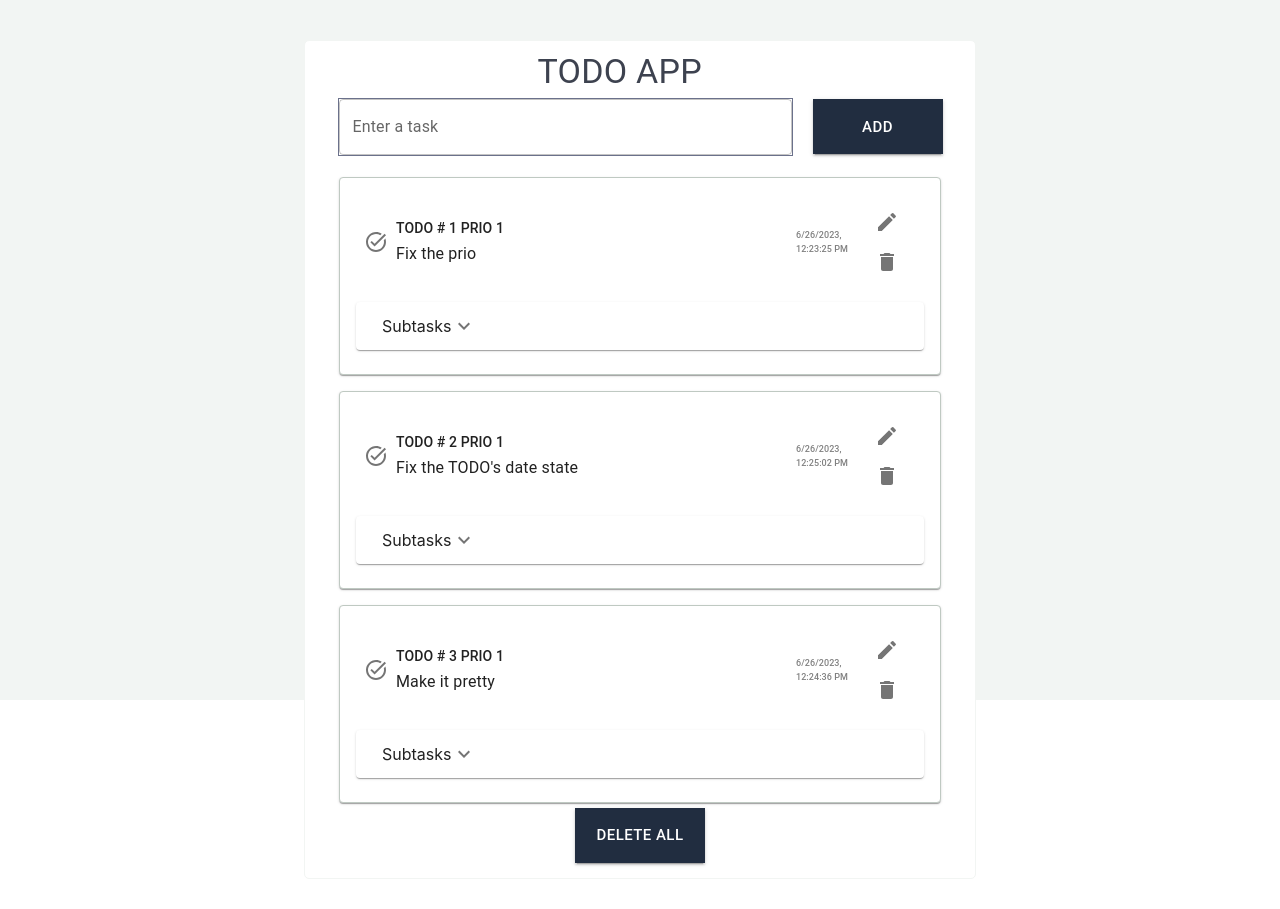
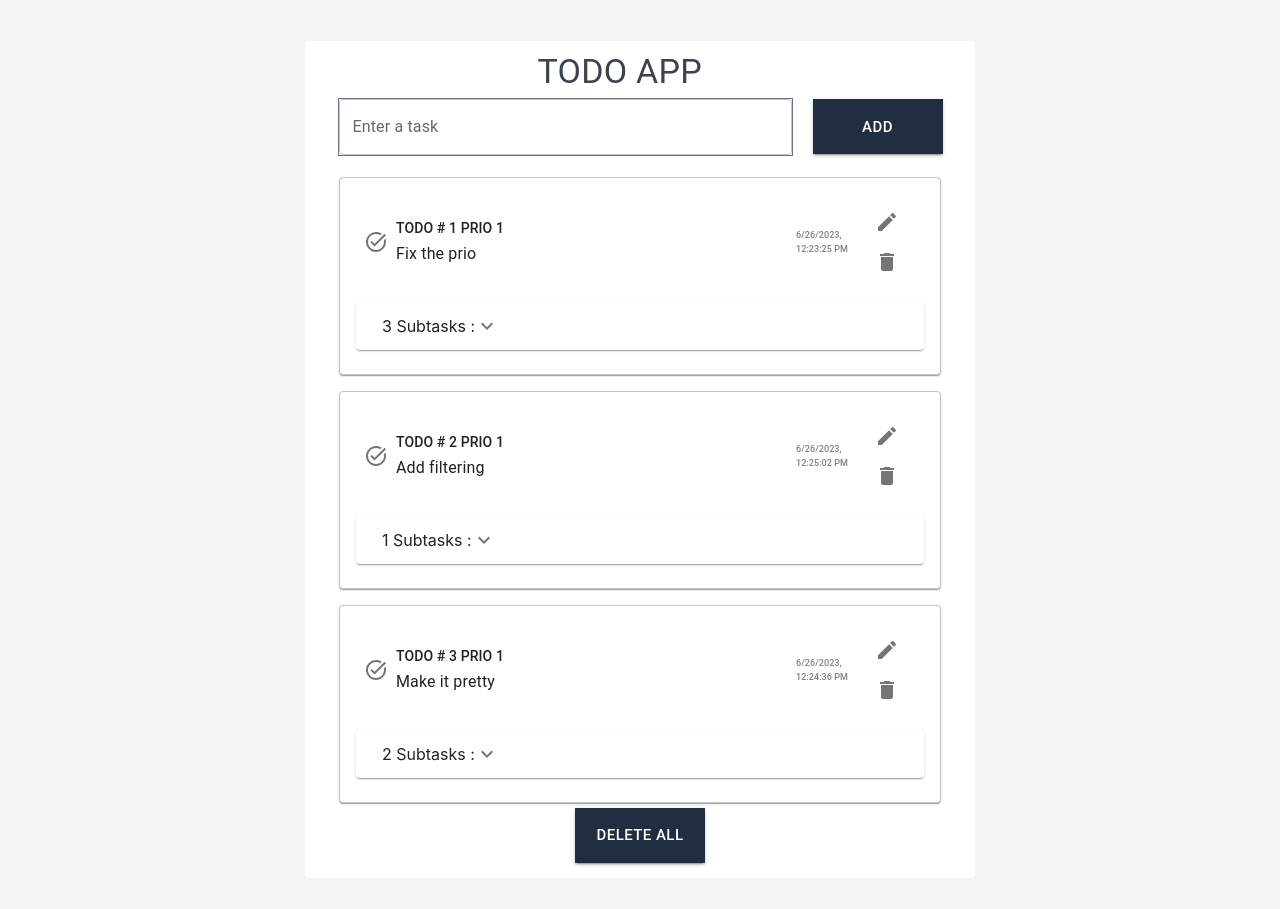
Before and after one commit to aleneagu96/todo2, a React (Create React App) app: page / in a window 1280 px wide. Before the commit the page ends 879 px from the top, so only its background shows below. Built offline with nearby package versions, Linux system fonts and the light colour scheme; the HTML template or start-up script is replaced by a standard one.

Commit message:
implemented subtasks

```diff
--- a/src/App.js
+++ b/src/App.js
@@ -9,7 +9,8 @@ function App() {
   const useStyles= makeStyles((theme) => ({
     appStyle:{
       backgroundColor: '#f2f5f3',
-      height:700,
+      height:'auto',
+      paddingBottom:30,
 
     },
   }));
--- a/src/components/List/List.jsx
+++ b/src/components/List/List.jsx
@@ -71,6 +71,7 @@ function List() {
       prio: 1,
       index: todos.length + 1,
       date: new Date().toLocaleString(),
+      subTasks: [],
     };
 
     setTodos((prevTodos) => [...prevTodos, newTodo]);
@@ -97,25 +98,25 @@ function List() {
   const increasePrio = (newIndex, updatedPrio) => {
     const update = todos.map((todo, index) =>
       index === newIndex ?
-      {...todo, prio: updatedPrio+1} : todo);
-      setEditedPrio(updatedPrio +1);
-      setTodos(update);
+        { ...todo, prio: updatedPrio + 1 } : todo);
+    setEditedPrio(updatedPrio + 1);
+    setTodos(update);
   }
 
   const decreasePrio = (newIndex, updatedPrio) => {
     const update = todos.map((todo, index) =>
       index === newIndex ?
-      {...todo, prio: updatedPrio-1} : todo);
-      setEditedPrio(updatedPrio -1);
-      setTodos(update);
+        { ...todo, prio: updatedPrio - 1 } : todo);
+    setEditedPrio(updatedPrio - 1);
+    setTodos(update);
   }
 
-  const handlePrioIncrease =() => {
-    increasePrio(currentTodo,editedPrio);
+  const handlePrioIncrease = () => {
+    increasePrio(currentTodo, editedPrio);
   }
 
-  const handlePrioDecrease =() => {
-    decreasePrio(currentTodo,editedPrio);
+  const handlePrioDecrease = () => {
+    decreasePrio(currentTodo, editedPrio);
   }
 
   const handleAccordion = (newIndex) => {
@@ -162,6 +163,7 @@ function List() {
         increasePrio={handlePrioIncrease}
         decreasePrio={handlePrioDecrease}
       />
+
     </div>
   );
 }
--- a/src/components/Subtask/Subtask.jsx
+++ b/src/components/Subtask/Subtask.jsx
@@ -6,7 +6,9 @@ import AccordionDetails from '@mui/material/AccordionDetails';
 import Typography from '@mui/material/Typography';
 import ExpandMoreIcon from '@mui/icons-material/ExpandMore';
 
-function Subtask () {
+function Subtask ({subtasks}) {
+
+    const numSubtasks = subtasks.length;
 
 
     const useStyles = makeStyles((theme) => ({
@@ -14,13 +16,7 @@ function Subtask () {
             display:'flex',
             alignItems:'center',
             paddingLeft:10,
-
-
         },
-
-        test: {
-            width:300,
-        }
     }))
 
     const classes = useStyles();
@@ -30,15 +26,14 @@ function Subtask () {
             <Accordion className={classes.subtaskStyle}>
                 <AccordionSummary className={classes.expand}
                 expandIcon={<ExpandMoreIcon />}>
-                Subtasks</AccordionSummary>
+                 {numSubtasks} Subtasks :</AccordionSummary>
                 <div className={classes.test}>
                 <AccordionDetails>
                     {/* replace with actual subtasks */}
-                    <Typography variant="subtitle2">Subtask 1</Typography>
-                    <Typography variant="subtitle2">Subtask 2</Typography>
-                    <Typography variant="subtitle2">Subtask 3</Typography>
+                    {subtasks.map((subtask, index) => (
+                    <Typography key={index} variant="subtitle2">{subtask}</Typography>
 
-
+                    ))}
                 </AccordionDetails>
                 </div>
             </Accordion>
--- a/src/components/Todo/Todo.jsx
+++ b/src/components/Todo/Todo.jsx
@@ -7,7 +7,7 @@ import EditIcon from "@mui/icons-material/Edit";
 import { TaskAlt } from "@mui/icons-material";
 import Subtask from "../Subtask/Subtask";
 
-function Todo({ labelNumber, date, text, prio, onDeleteTodo, openModal}) {
+function Todo({ labelNumber, date, text, prio, subtasks, numSubtasks, onDeleteTodo, openModal}) {
   const useStyles = makeStyles((theme) => ({
     todoStyle: {
       display: "flex",
@@ -82,7 +82,7 @@ function Todo({ labelNumber, date, text, prio, onDeleteTodo, openModal}) {
           </div>
         </div>
         <br></br>
-        <Subtask ></Subtask>
+        <Subtask subtasks={subtasks}></Subtask>
       </CardContent>
     </Card>
   );
--- a/src/components/initialData.js
+++ b/src/components/initialData.js
@@ -3,13 +3,13 @@ const initialData = [
     text: "Fix the prio",
     date: "6/26/2023, 12:23:25 PM",
     prio: 1,
-    subTasks: ["Subtask 1", "Subtask 2"],
+    subTasks: ["Check the code", "Change the handleSave()", "Test"],
   },
   {
-    text: "Fix the TODO's date state",
+    text: "Add filtering",
     date: "6/26/2023, 12:25:02 PM",
     prio: 1,
-    subTasks: ["Subtask 1", "Subtask 2"],
+    subTasks: ["Figure out how"],
 
 
   },
@@ -17,7 +17,7 @@ const initialData = [
     text: "Make it pretty",
     date: "6/26/2023, 12:24:36 PM",
     prio: 1,
-    subTasks: ["Subtask 1", "Subtask 2"],
+    subTasks: ["Use makestyles", "Use MUI"],
   },
 ];
 
```
